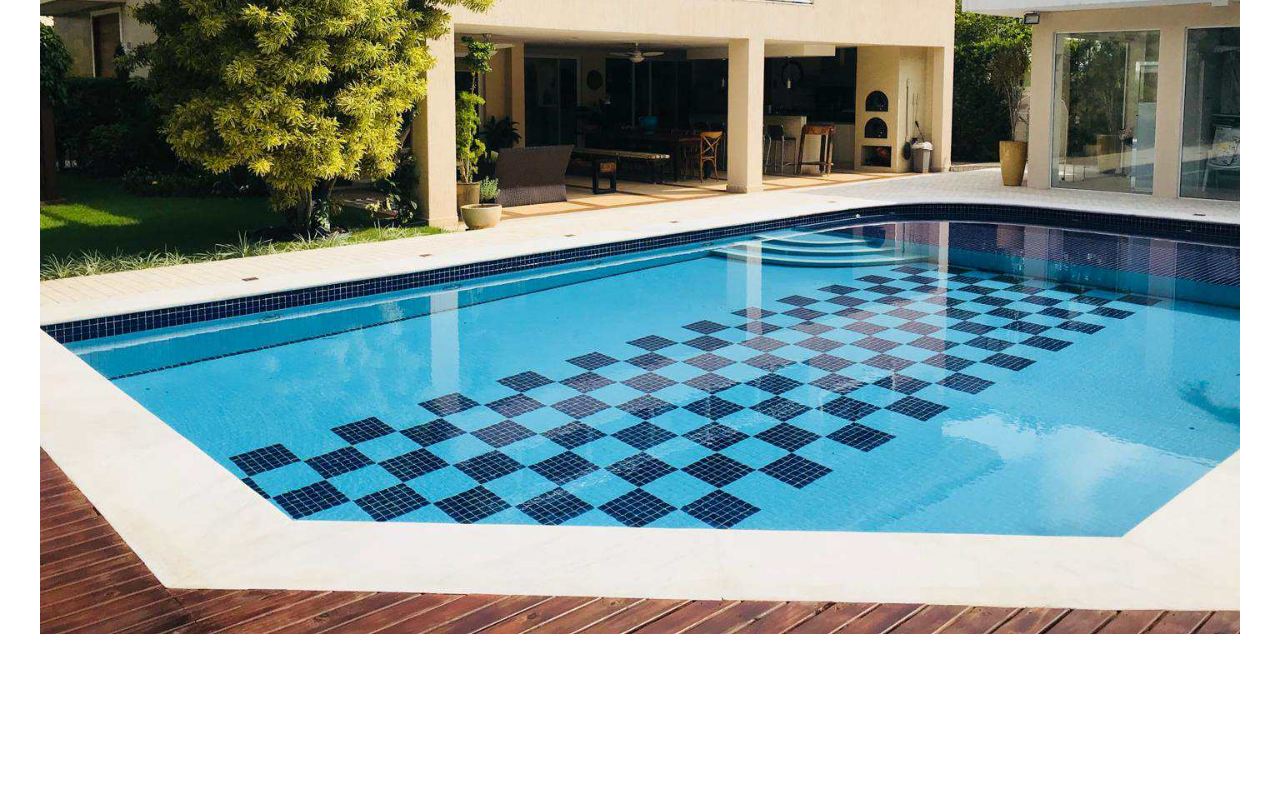
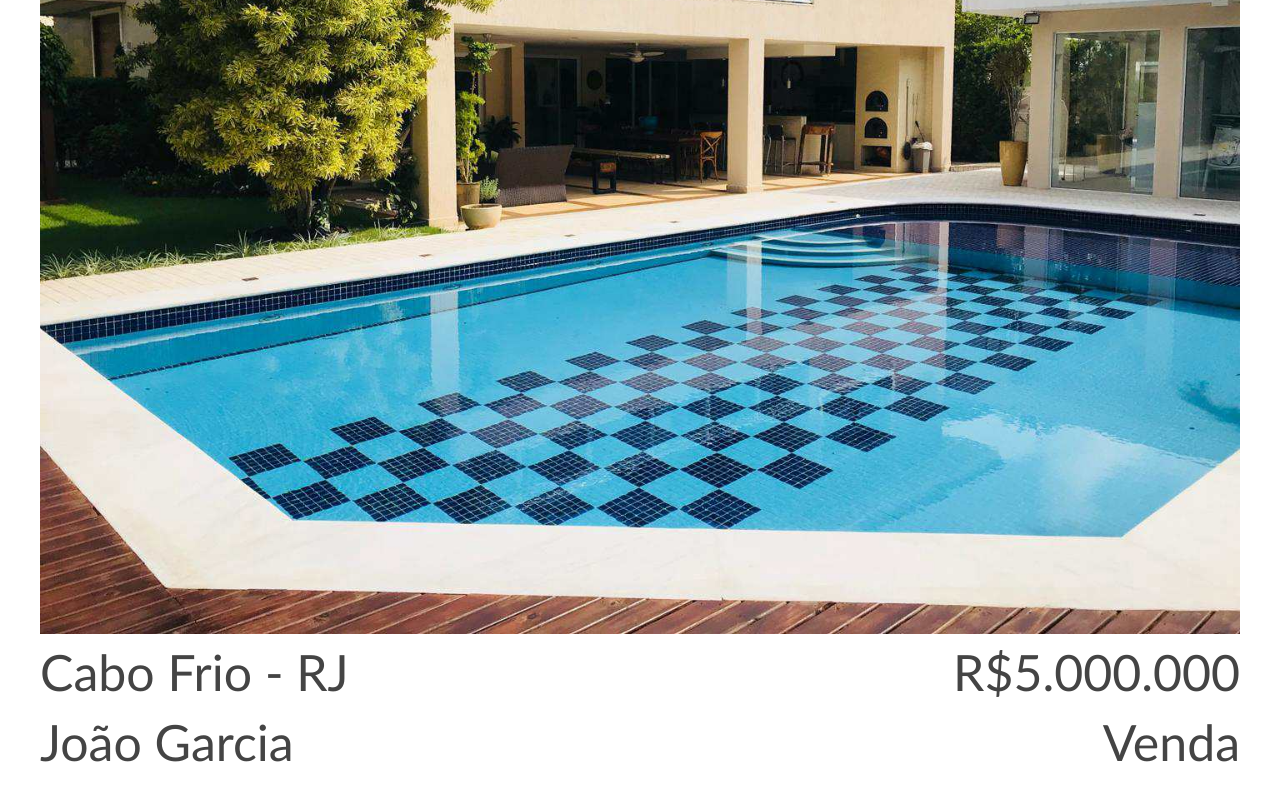
Before and after one commit to AliceMeneses/desafio-decola, a plain HTML site: page index.html in a window 1280 px wide. Shown: the part 458-1258 px from the top of the page. Before the commit the page ends 1136 px from the top, so only its background shows below. Drawn offline with Linux system fonts and the light colour scheme.

Commit message:
Adicionar descrição da casa e seu estilo

```diff
--- a/index.html
+++ b/index.html
@@ -9,13 +9,20 @@
 
 <body>
     <header>
-            <img id="icone-menu" src="imagem/icone-menu.png" />
-            <h1 id="titulo">Projeto</h1>
+        <img id="icone-menu" src="imagem/icone-menu.png" />
+        <h1 id="titulo">Projeto</h1>
     </header>
     <main>
-        <img id="img-casa" src="imagem/casa.jpg"/>
+        <img id="img-casa" src="imagem/casa.jpg" />
+        <div>
+            <p>Cabo Frio - RJ</p>
+            <p>R$5.000.000</p>
+        </div>
+        <div>
+            <p>João Garcia</p>
+            <p>Venda</p>
+        </div>
     </main>
-</main>
 </body>
 
 </html>
--- a/main.css
+++ b/main.css
@@ -1,5 +1,6 @@
 body {
     margin: 0;
+    font-family: 'Trebuchet MS';
 }
 
 header {
@@ -19,7 +20,6 @@ header {
 
 #titulo {
     color: white;
-    font-family: 'Trebuchet MS';
     font-size: 60px;
 }
 
@@ -30,3 +30,15 @@ main {
 #img-casa {
     max-width: 100%;
 }
+
+div {
+    display: flex;
+    flex-direction: row;
+    justify-content: space-between;
+}
+
+p {
+    color: #444;
+    margin: 5px 0;
+    font-size: 50px;
+}
```
